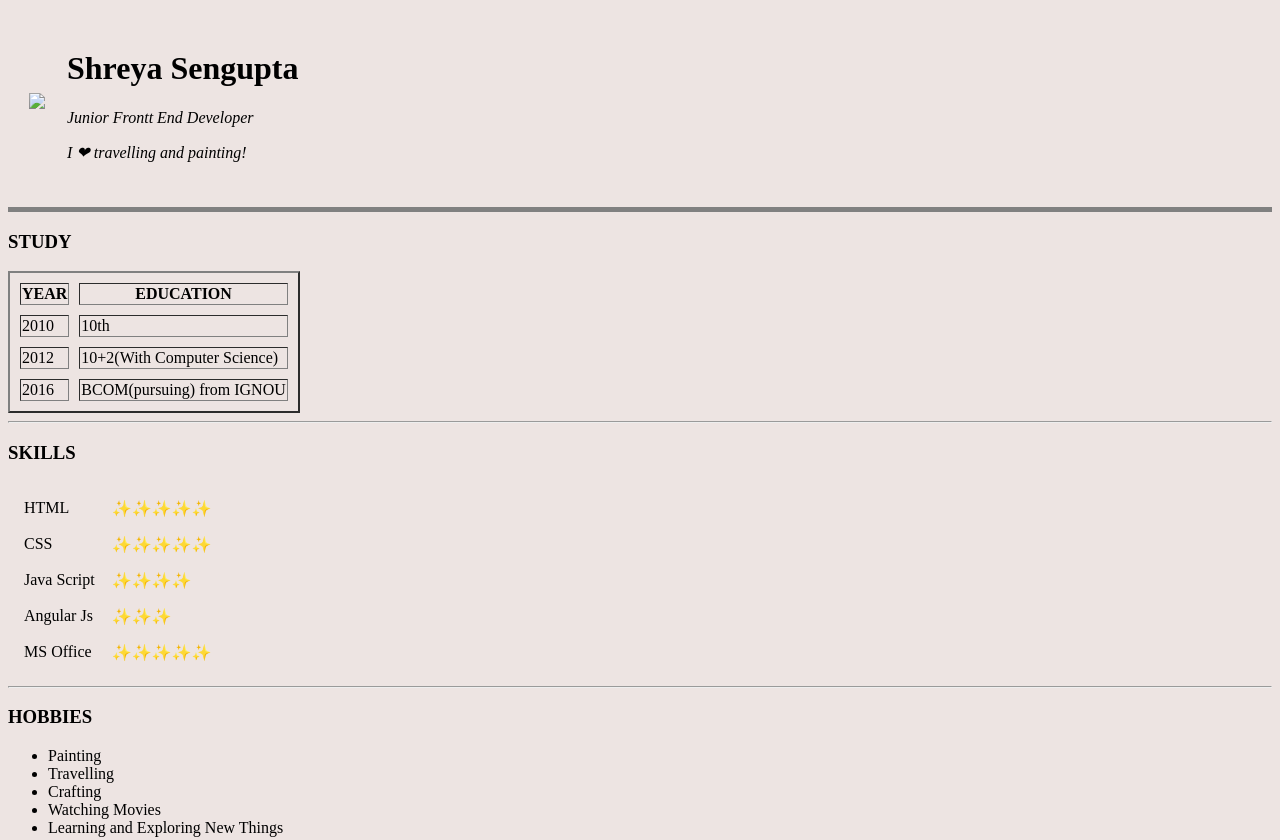
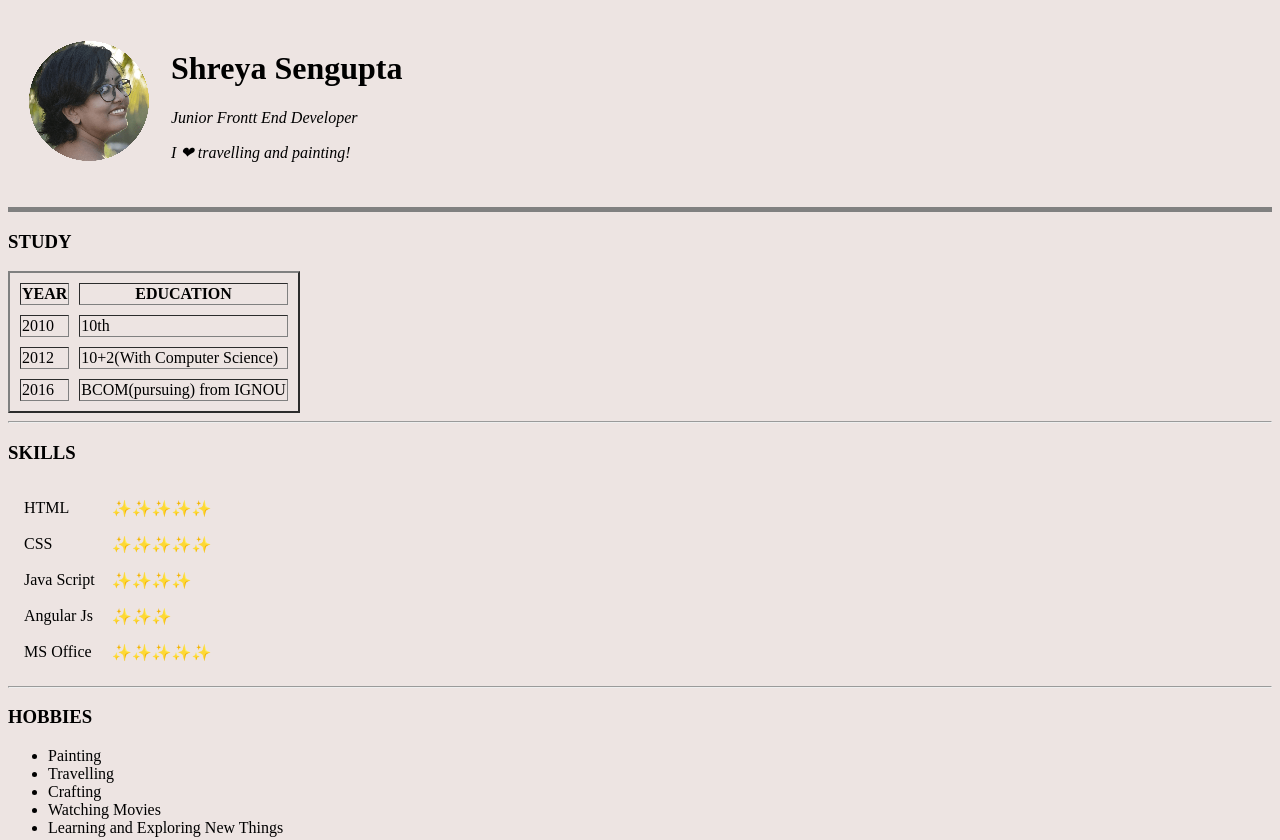
Before and after one commit to shreyasg25/Susovan, a plain HTML site: page index.html in a window 1280 px wide. Shown: the top 840 px of the page. Drawn offline with Linux system fonts and the light colour scheme.

Commit message:
Add files via upload

```diff
--- a/index.html
+++ b/index.html
@@ -2,12 +2,12 @@
 <html>
 <head>
 	<title>Shreya Sengupta</title>
-	 <link rel="shortcut icon" href="img/favicon.ico">
+	 <link rel="shortcut icon" href="favicon.ico">
 </head>
 <body bgcolor="#EDE4E2">
 	<table cellspacing="20">
 		<tr>
-			<td><img src="img/logo.png"></td>
+			<td><img src="logo.png"></td>
 	        <td><h1>Shreya Sengupta</h1>
 	        	<p><em>Junior Frontt End Developer</em></p>
 	        	<p><em>I ❤ travelling and painting!</em></p></td>
```
